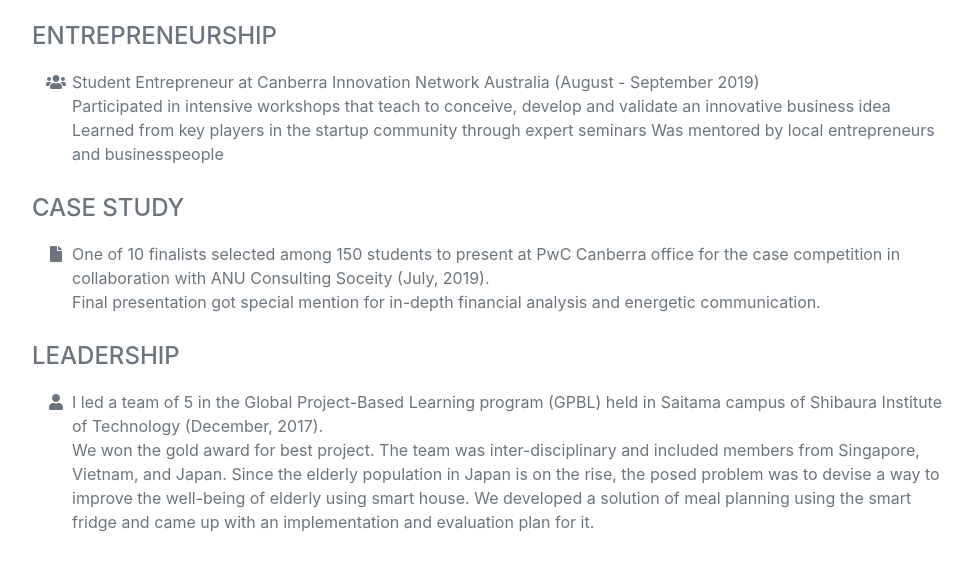
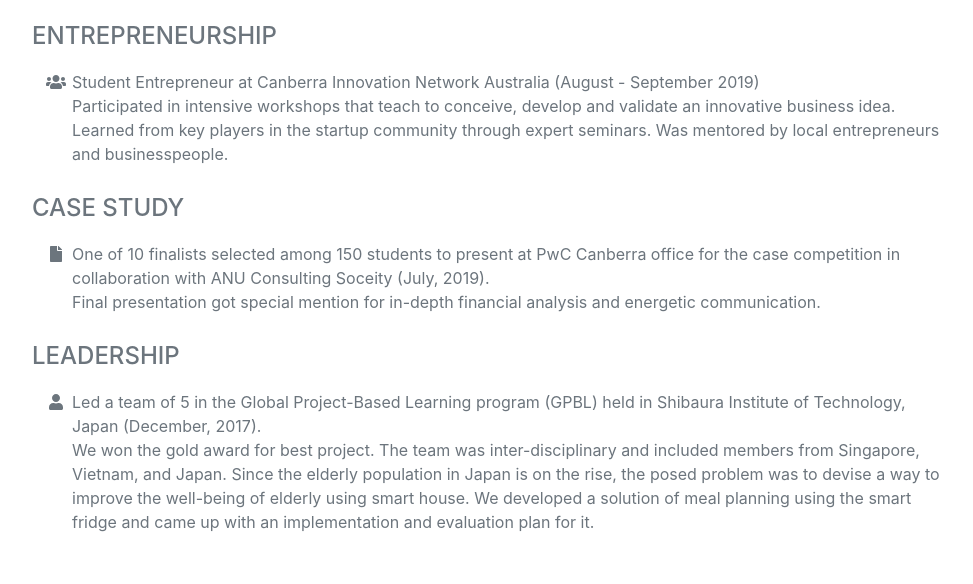
Before and after one commit to keerthisuresh/keerthisuresh.github.io, a plain HTML site: page index.html in a window 1280 px wide. Shown: the part 4489-5073 px from the top of the page, without its empty margins (288-1261 px from the left). Drawn offline with nearby package versions, Linux system fonts and the light colour scheme; a web font is replaced by a local one.

Commit message:
Small additions

```diff
--- a/index.html
+++ b/index.html
@@ -232,7 +232,7 @@
                             <span class="fa-li"><i class="fas fa-users"></i></span>
                             Student Entrepreneur at Canberra Innovation Network Australia (August - September 2019)
                             <br />
-                            Participated in intensive workshops that teach to conceive, develop and validate an innovative business idea Learned from key players in the startup community through expert seminars Was mentored by local entrepreneurs and businesspeople
+                            Participated in intensive workshops that teach to conceive, develop and validate an innovative business idea. Learned from key players in the startup community through expert seminars. Was mentored by local entrepreneurs and businesspeople.
                         </li>
                     </ul>
                     <br />
@@ -250,7 +250,7 @@
                     <ul class="fa-ul mb-0">
                         <li>
                             <span class="fa-li"><i class="fas fa-user"></i></span>
-                            I led a team of 5 in the Global Project-Based Learning program (GPBL) held in Saitama campus of Shibaura Institute of Technology (December, 2017).
+                            Led a team of 5 in the Global Project-Based Learning program (GPBL) held in Shibaura Institute of Technology, Japan (December, 2017).
                             <br />
                             We won the gold award for best project. The team was inter-disciplinary and included members from Singapore, Vietnam, and Japan. Since the elderly population in Japan is on the rise, the posed problem was to devise a way to improve the well-being of elderly using smart house. We developed a solution of meal planning using the smart fridge and came up with an implementation and evaluation plan for it.
                             <br />
```
